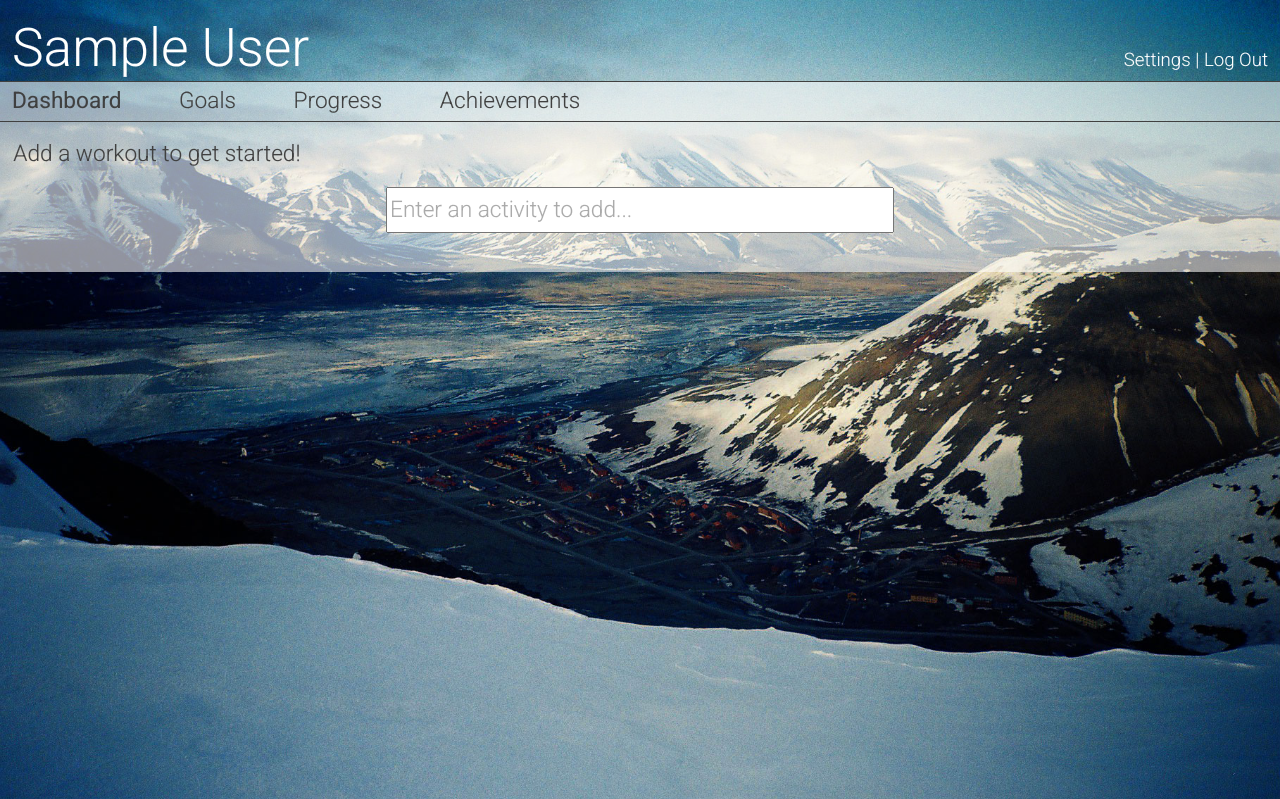
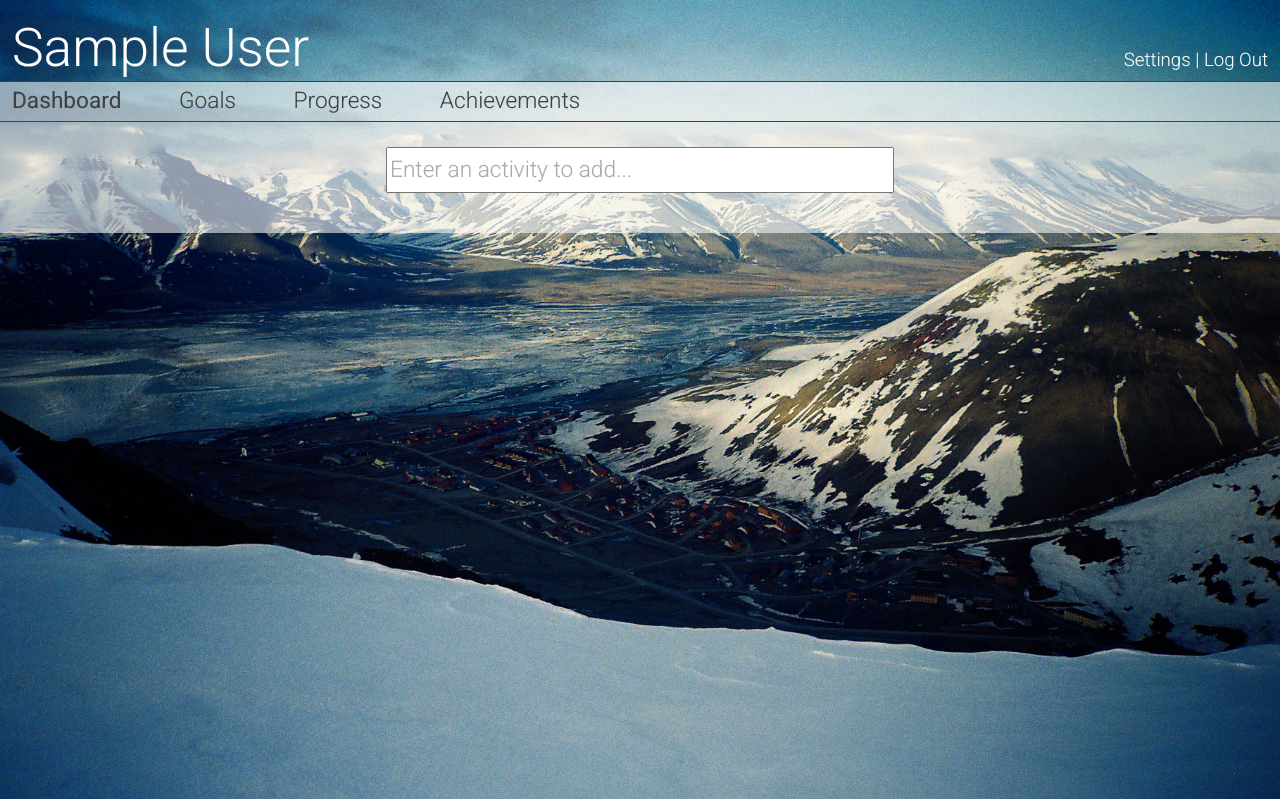
Before and after one commit to fxchen12/AlphaBrosPublic, a Rails app: page /workouts in a window 1280 px wide. Shown: the top 799 px of the page. Run offline with Rails 7, Linux system fonts and the light colour scheme; the visitor is signed in with stand-in values (Sample User, id 1); data that the repository does not hold is empty; style sheets or scripts are compiled from the project's sources; some libraries are stand-ins or nearby versions.

Commit message:
Not sure what I did here...

```diff
--- a/app/views/workouts/index.html.erb
+++ b/app/views/workouts/index.html.erb
@@ -3,7 +3,7 @@
   <div class="dashboard_container">
     <div class="dashboard_content">
       <% if @workouts.empty? %>
-        <div class="no_workouts">Add a workout to get started!</div>
+        <div class="no_workouts"></div>
       <% else %>
         <table>
           <tbody>
```
